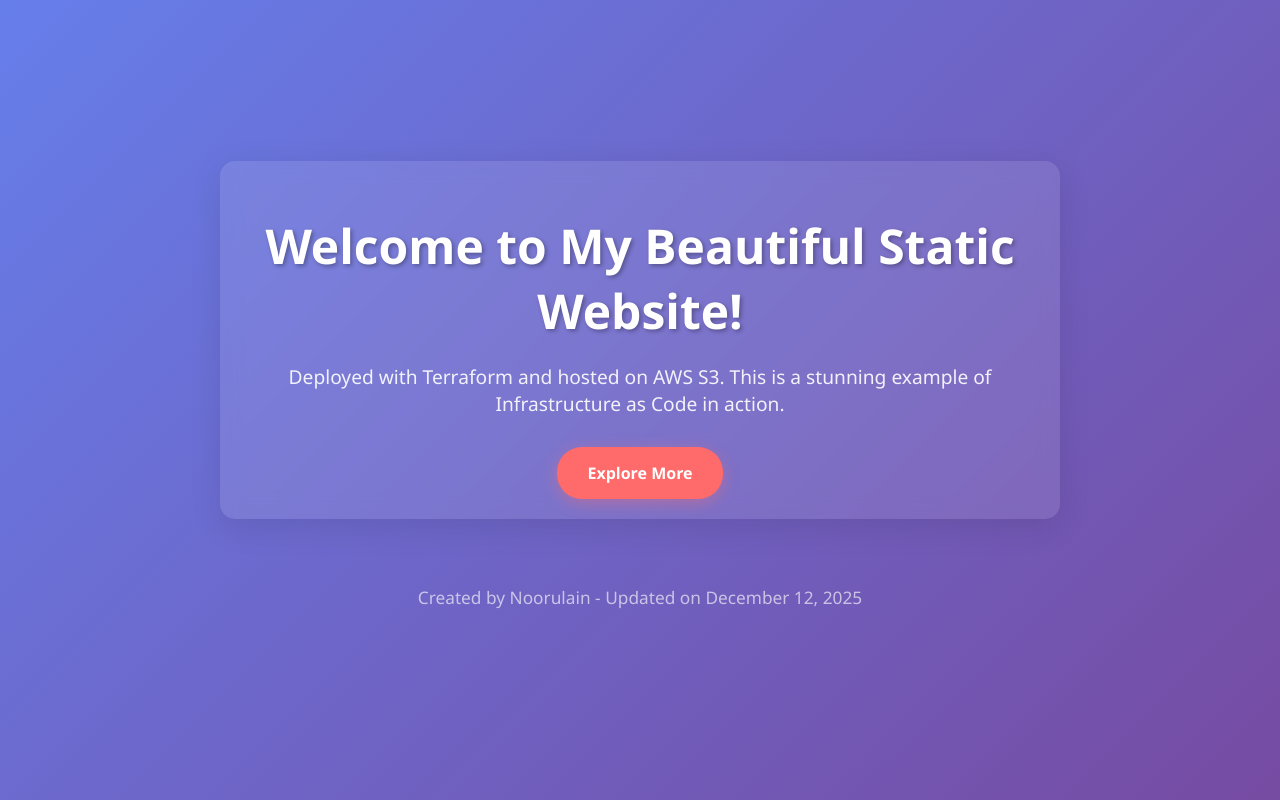
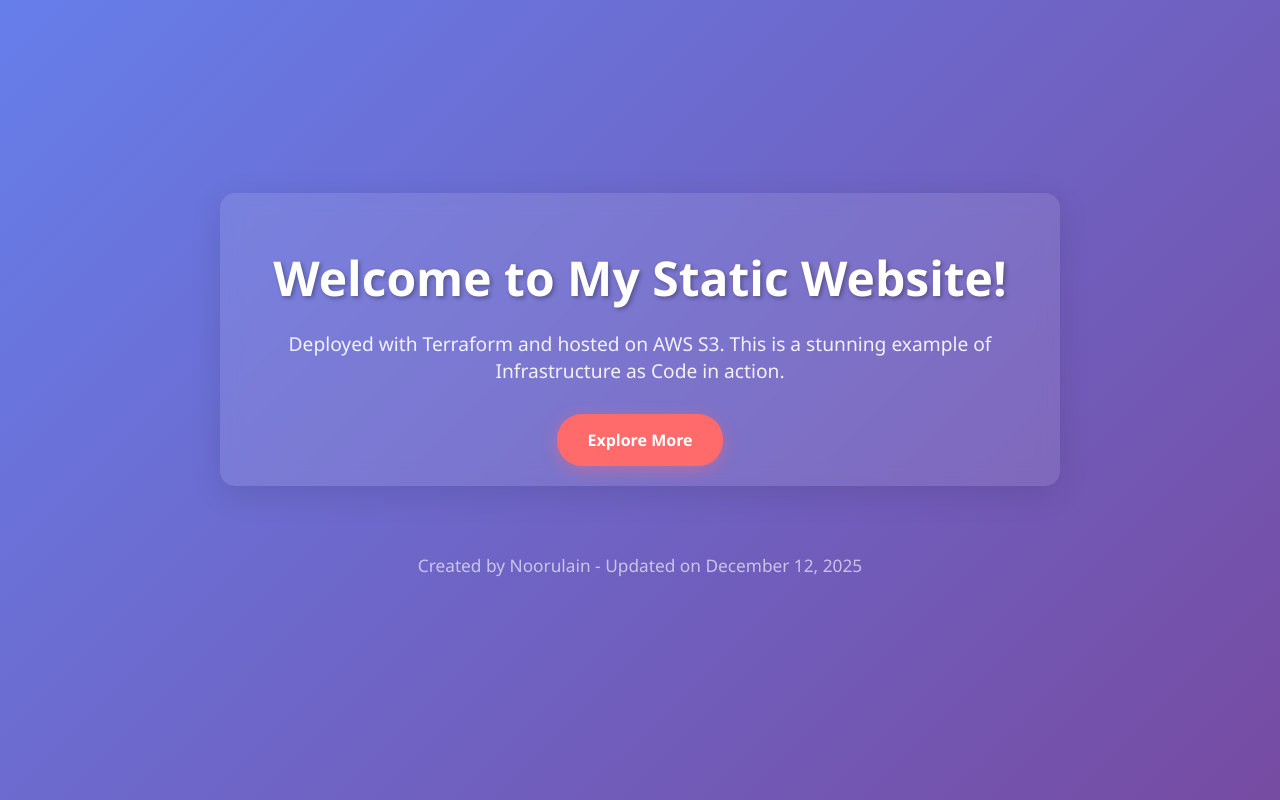
Before and after one commit to NOORULAIN924/TERRAFORM2, a plain HTML site: page index.html in a window 1280 px wide. Drawn offline with Linux system fonts and the light colour scheme.

Commit message:
Update index.html

```diff
--- a/index.html
+++ b/index.html
@@ -69,7 +69,7 @@
 </head>
 <body>
     <div class="container">
-        <h1>Welcome to My Beautiful Static Website!</h1>
+        <h1>Welcome to My  Static Website!</h1>
         <p>Deployed with Terraform and hosted on AWS S3. This is a stunning example of Infrastructure as Code in action.</p>
         <a href="#" class="btn">Explore More</a>
     </div>
```
